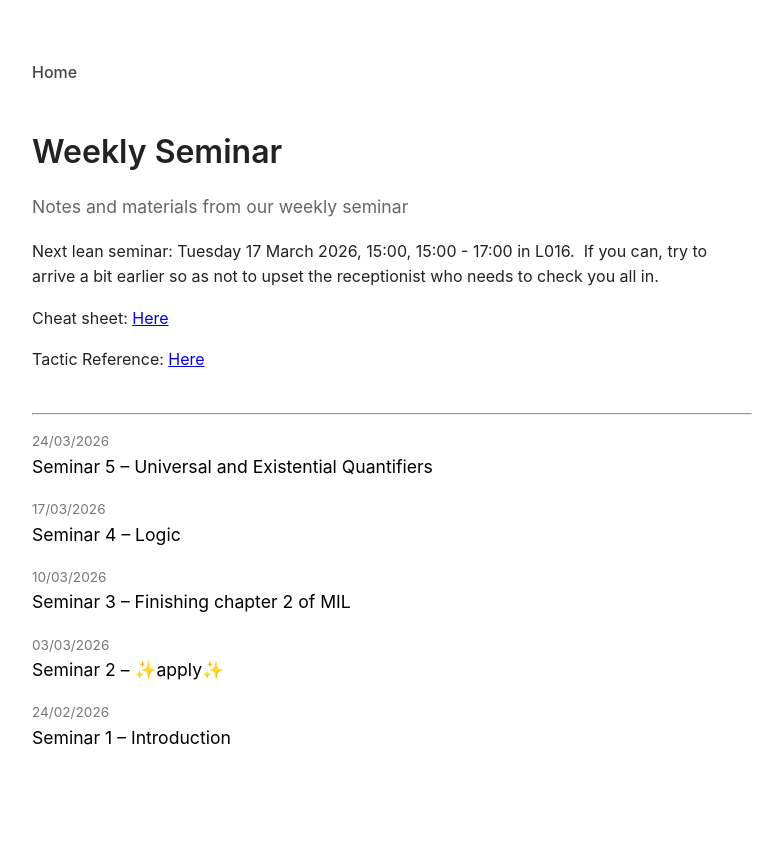
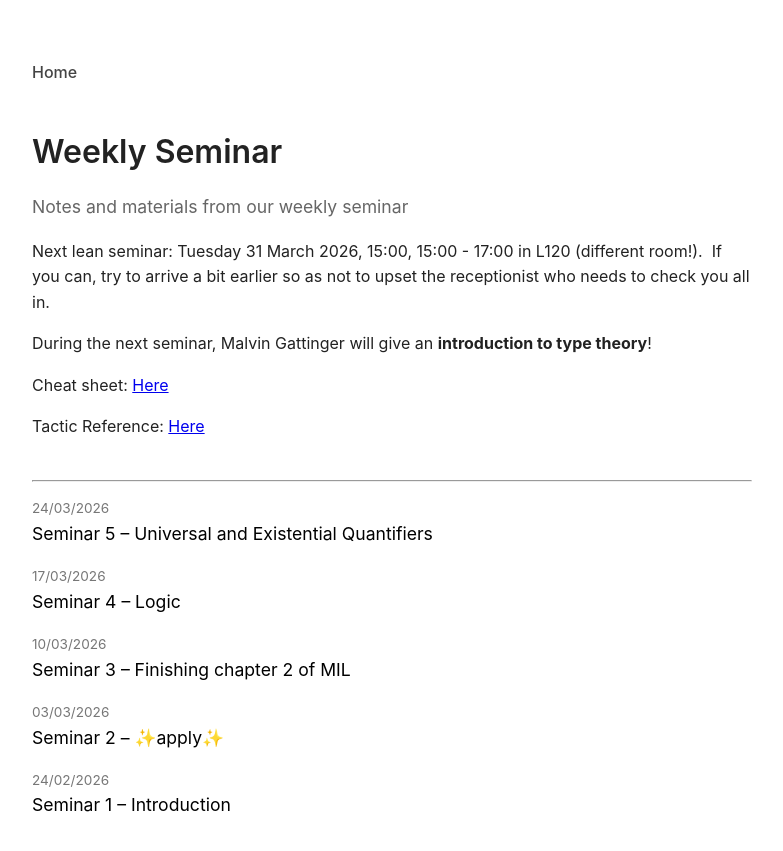
Before and after one commit to Carli-B/lean-seminar, a Jekyll site: the page built from index.html, in a window 1280 px wide. Shown: the top 851 px of the page, without its empty margins (248-1031 px from the left). Built offline with Jekyll 4.4.1, drawn with Linux system fonts in a browser that asks for light colours.

Commit message:
Update index.html

```diff
--- a/index.html
+++ b/index.html
@@ -6,7 +6,8 @@ title: Home
 <header class="site-header">
   <h1>{{ site.title }}</h1>
   <p class="site-description">{{ site.description }}</p>
-  <p> Next lean seminar: Tuesday 17 March 2026, 15:00, 15:00 - 17:00 in L016.  If you can, try to arrive a bit earlier so as not to upset the receptionist who needs to check you all in.</p>
+  <p> Next lean seminar: Tuesday 31 March 2026, 15:00, 15:00 - 17:00 in L120 (different room!).  If you can, try to arrive a bit earlier so as not to upset the receptionist who needs to check you all in.</p>
+  <p> During the next seminar, Malvin Gattinger will give an <b>introduction to type theory</b>!
   <p> Cheat sheet: <a href="https://github.com/marozols/Lean-cheatsheet/blob/main/Lean.pdf">Here</a></p>
   <p> Tactic Reference: <a href="https://lean-lang.org/doc/reference/latest/Tactic-Proofs/Tactic-Reference/#tactic-ref">Here</a></p>
 </header>
```
